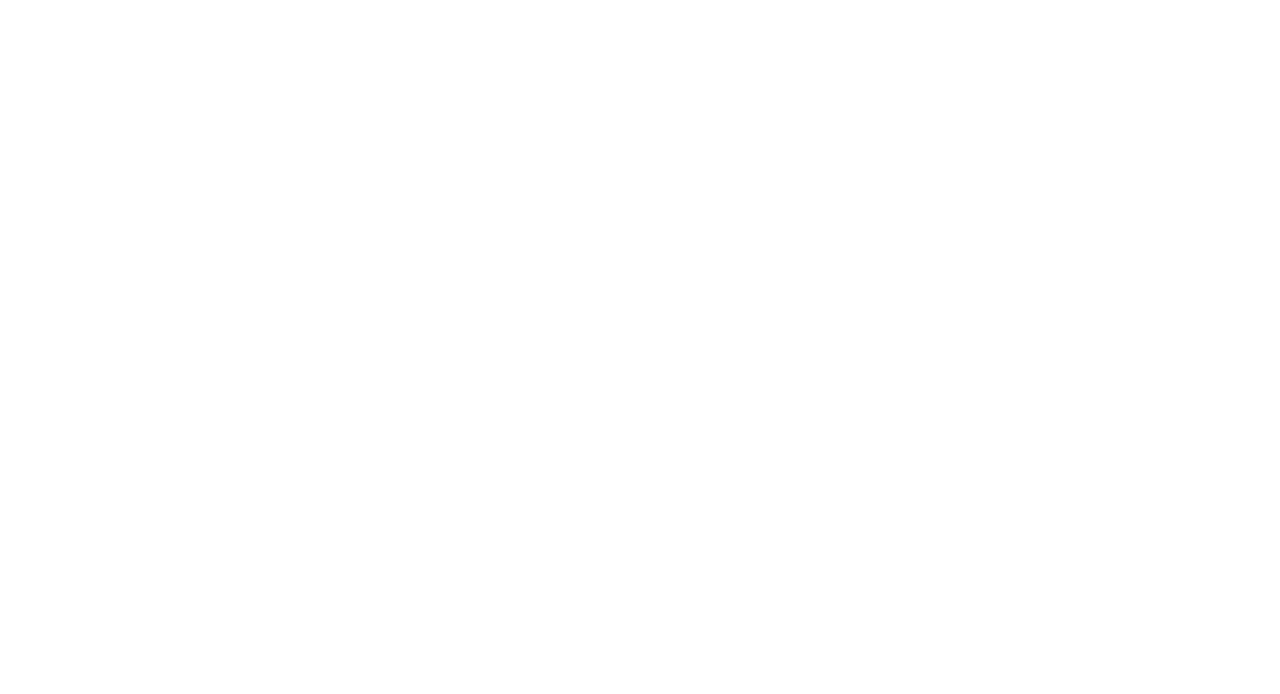
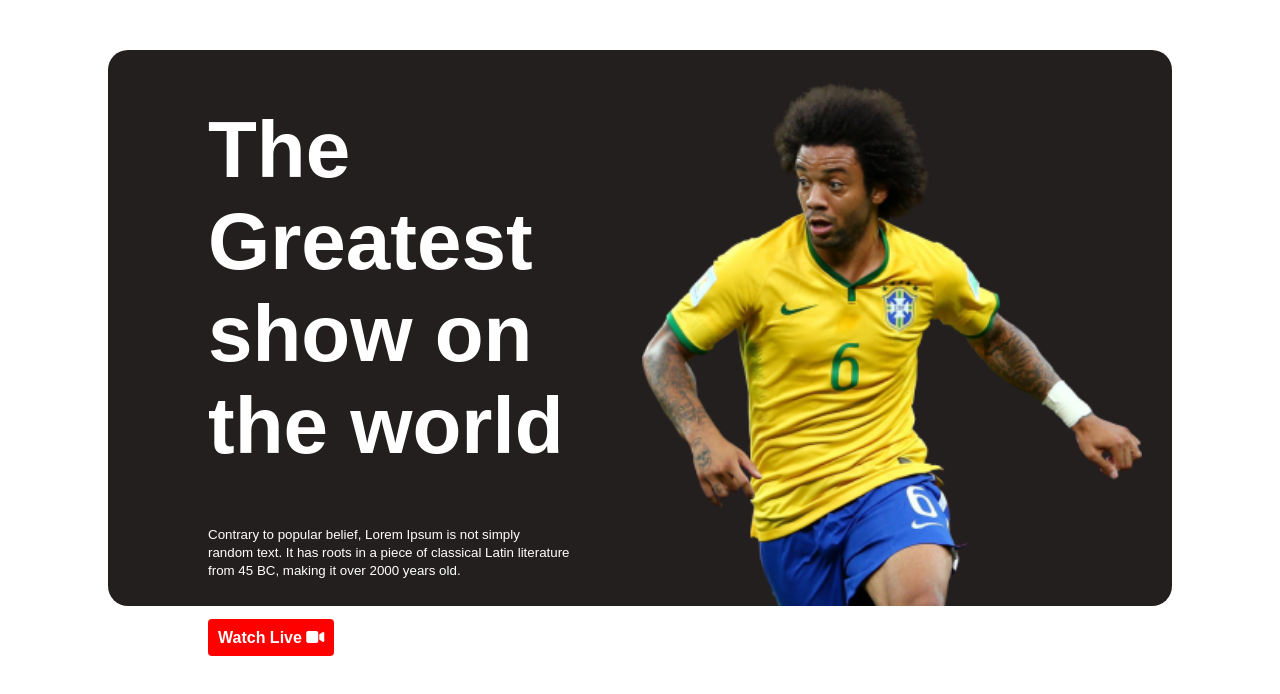
Before and after one commit to mdpervaj/world-cup, a plain HTML site: page index.html in a window 1280 px wide. Drawn offline with Linux system fonts and the light colour scheme.

Commit message:
header-done

```diff
--- a/index.html
+++ b/index.html
@@ -6,8 +6,20 @@
     <meta name="viewport" content="width=device-width, initial-scale=1.0">
     <title>World-Cup</title>
     <link rel="stylesheet" href="styles/style.css">
+    <script src="https://kit.fontawesome.com/9ad93c5643.js" crossorigin="anonymous"></script>
 </head>
 <body>
-
+    <header class="header-container">
+        <div class="header-and-paragraph">
+            <h1 class="header-text">The Greatest show on the world</h1>
+            <p class="header-paragraph"><small>
+                Contrary to popular belief, Lorem Ipsum is not simply<br>random text. It has roots in a piece of classical Latin literature<br>from 45 BC, making it over 2000 years old.
+            </small></p>
+            <a class="watch-live" href="">Watch Live <i class="fa-solid fa-video"></i></a>
+        </div>
+        <div class="header-image">
+            <img src="images/Banner Image.png" alt="">
+        </div>
+    </header>
 </body>
 </html>
--- a/styles/style.css
+++ b/styles/style.css
@@ -0,0 +1,37 @@
+/* google font  */
+body{
+    font-family: 'Poppins', sans-serif;
+}
+/* header styles  */
+.header-container{
+    display: flex;
+    background-color: rgb(36, 31, 31);
+    border-radius: 20px;
+    margin: 30px 100px;
+    margin-top: 50px;
+    height: 556px;
+}
+.header-text{
+    font-size: 80px;
+}
+.header-and-paragraph{
+    width: 50%;
+    margin-left: 100px;
+    color: white;
+}
+.header-paragraph{
+    margin-bottom: 50px;
+}
+.watch-live{
+    text-decoration: none;
+    color: white;
+    font-weight: 700;
+    background-color: red;
+    border-radius: 4px;
+    padding: 10px;
+}
+div img{
+    width: 500px;
+    margin-top: 30px;
+    margin-right: 30px;
+}
```
Also changed, not shown: images/Banner Image.png (renamed from assets/Banner Image.png), images/Blog Image.png (renamed from assets/Blog Image.png), images/Chat Icon.png (renamed from assets/Chat Icon.png), images/Flag.png (renamed from assets/Flag.png), images/Time Icon.png (renamed from assets/Time Icon.png), images/germany Flag.png (renamed from assets/germany Flag.png).
